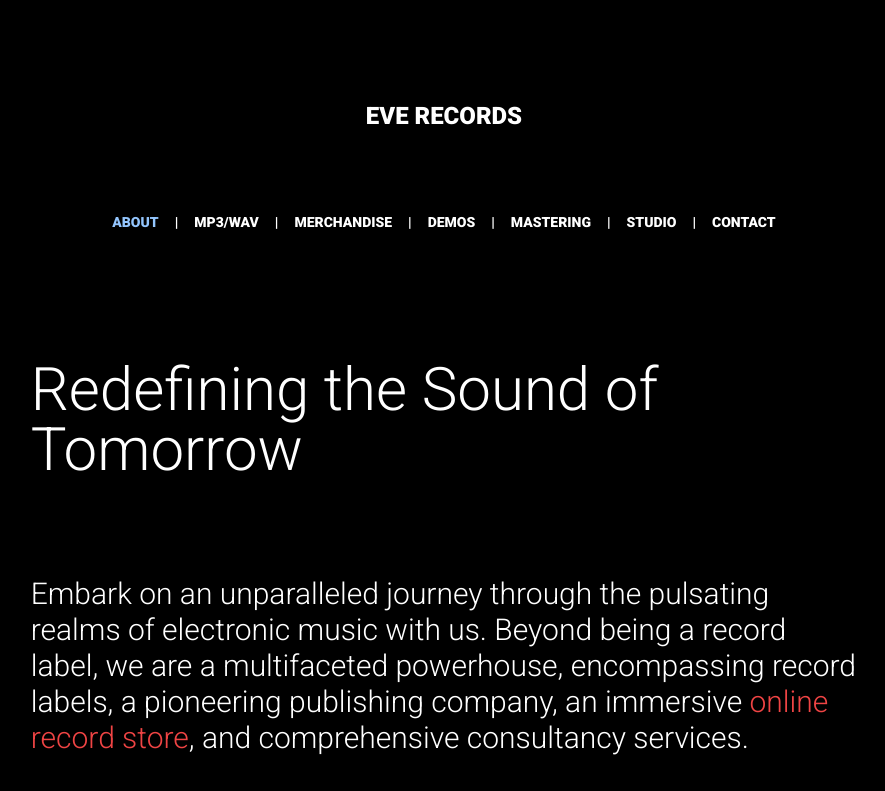
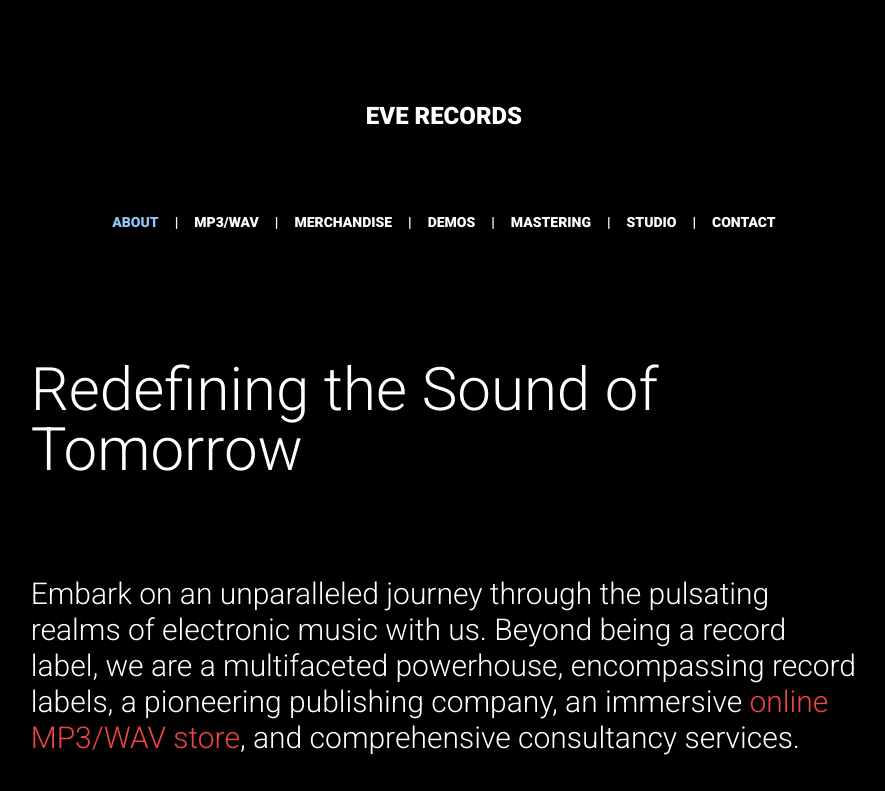
Before and after one commit to carlwicker/eve-records-microsite, a Next.js app: page /about in a window 1280 px wide. Shown: the top 791 px of the page, without its empty margins (196-1081 px from the left). Built offline with nearby package versions, Linux system fonts and the light colour scheme.

Commit message:
copy fix. roll color fix

```diff
--- a/app/about/page.tsx
+++ b/app/about/page.tsx
@@ -16,7 +16,7 @@ export default function AboutPage() {
               target="_blank"
               className="hover:text-red-600 transition text-red-500 duration-100 ease-in-out"
             >
-              online record store
+              online MP3/WAV store
             </a>
             , and comprehensive consultancy services.
           </p>
--- a/app/mastering/page.tsx
+++ b/app/mastering/page.tsx
@@ -141,7 +141,7 @@ export default function MasteringPage() {
                 For any questions specific to mastering, please contact{" "}
                 <a
                   href="mailto:recoverworld-support@masterchannel.ai"
-                  className="hover:text-red-500 transition text-red-400 duration-100 ease-in-out"
+                  className="hover:text-red-600 transition text-red-500 duration-100 ease-in-out"
                 >
                   recoverworld-support@masterchannel.ai
                 </a>
```
